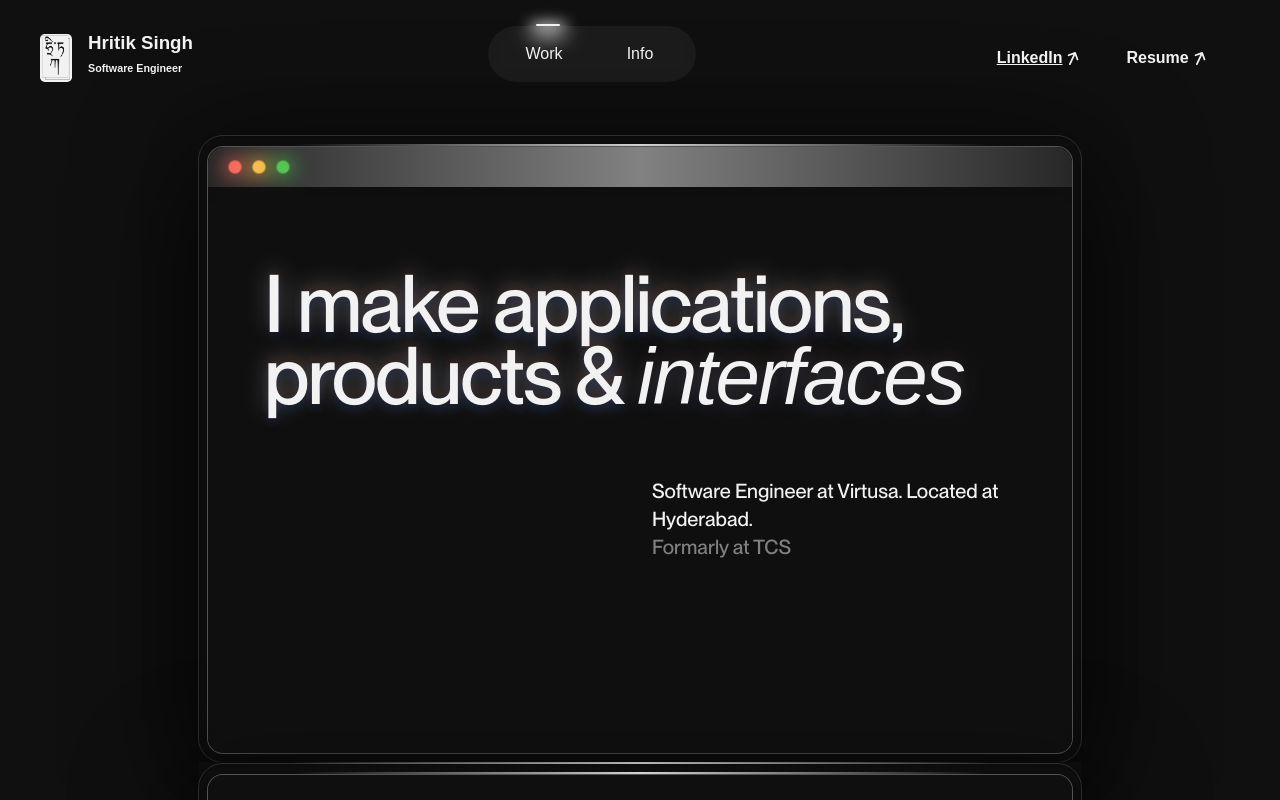
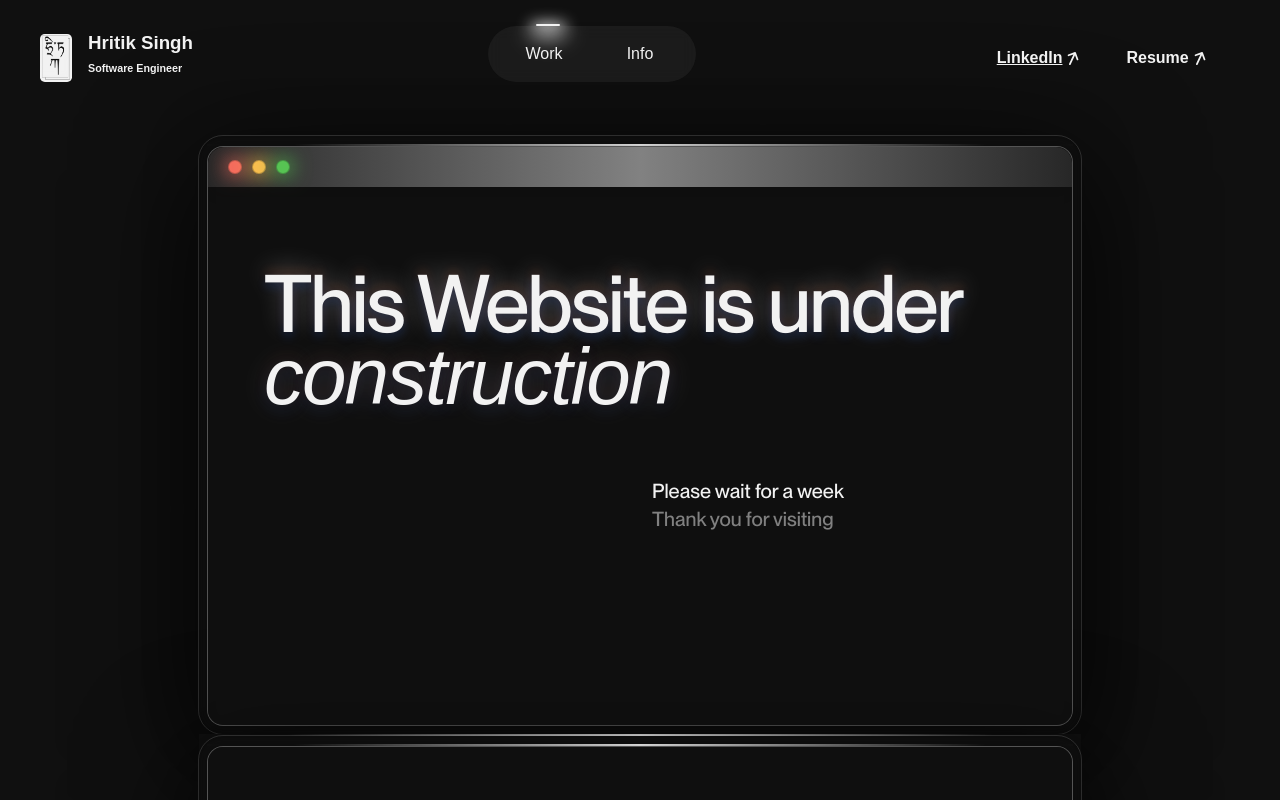
Before and after one commit to hritik-h/protfolio, an Angular app: page / in a window 1280 px wide. Shown: the top 800 px of the page. Built offline with nearby package versions, Linux system fonts and the light colour scheme; a web font is replaced by a local one.

Commit message:
Under construction disclaimer

```diff
--- a/src/app/work/work.component.html
+++ b/src/app/work/work.component.html
@@ -17,15 +17,15 @@
                 <div class="window-content">
                     <div class="hero-text-content">
                         <div class="text-hero">
-                            I make applications, products &
-                            <span class="text-hero-serif">interfaces</span>
+                            This Website is under
+                            <span class="text-hero-serif">construction</span>
                         </div>
                         <div class="hero-about-grid">
                             <div class="transparent-background"></div>
                             <div class="text-hero-about">
-                                Software Engineer at Virtusa. Located at Hyderabad.
+                                Please wait for a week
                                 <br>
-                                <span class="text-hero-about-formarly">Formarly at TCS</span>
+                                <span class="text-hero-about-formarly">Thank you for visiting</span>
                             </div>
 
                         </div>
```
